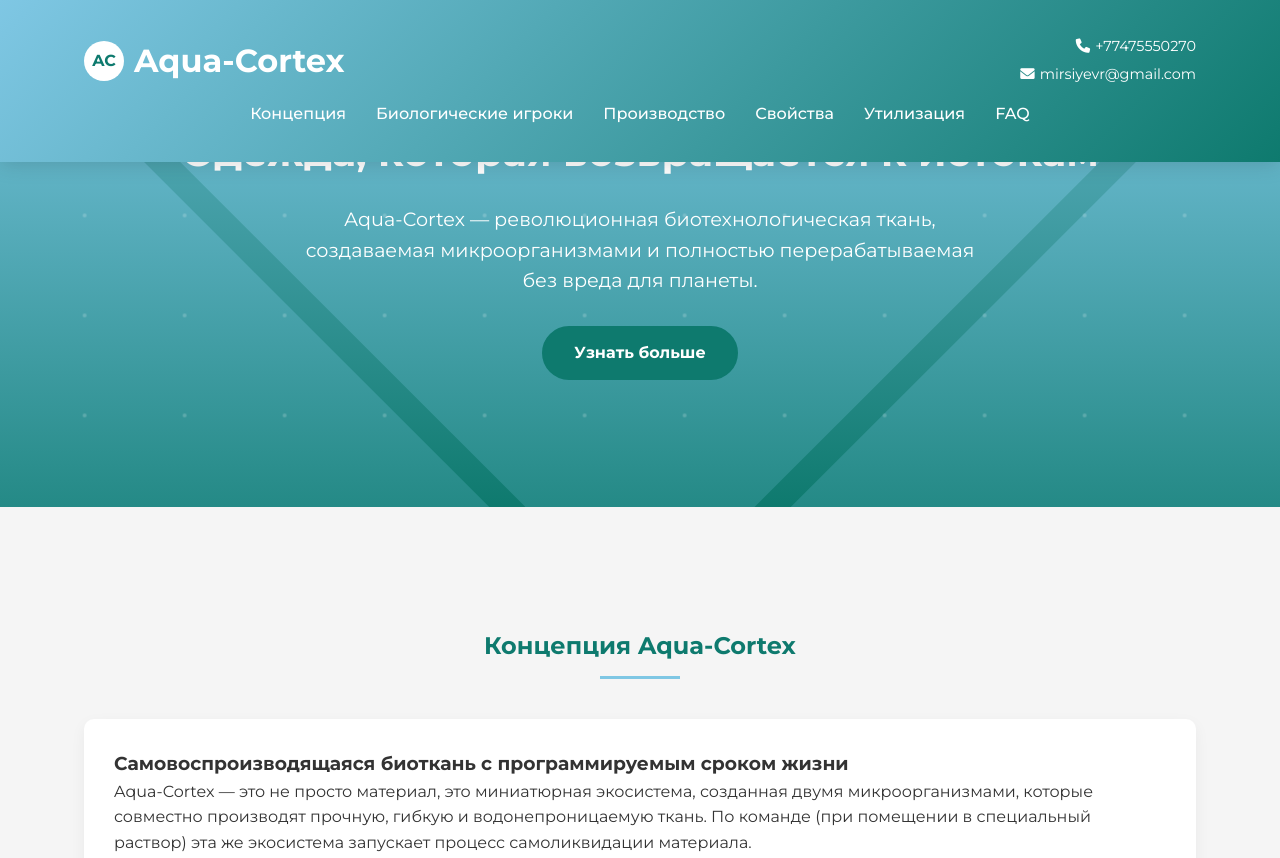
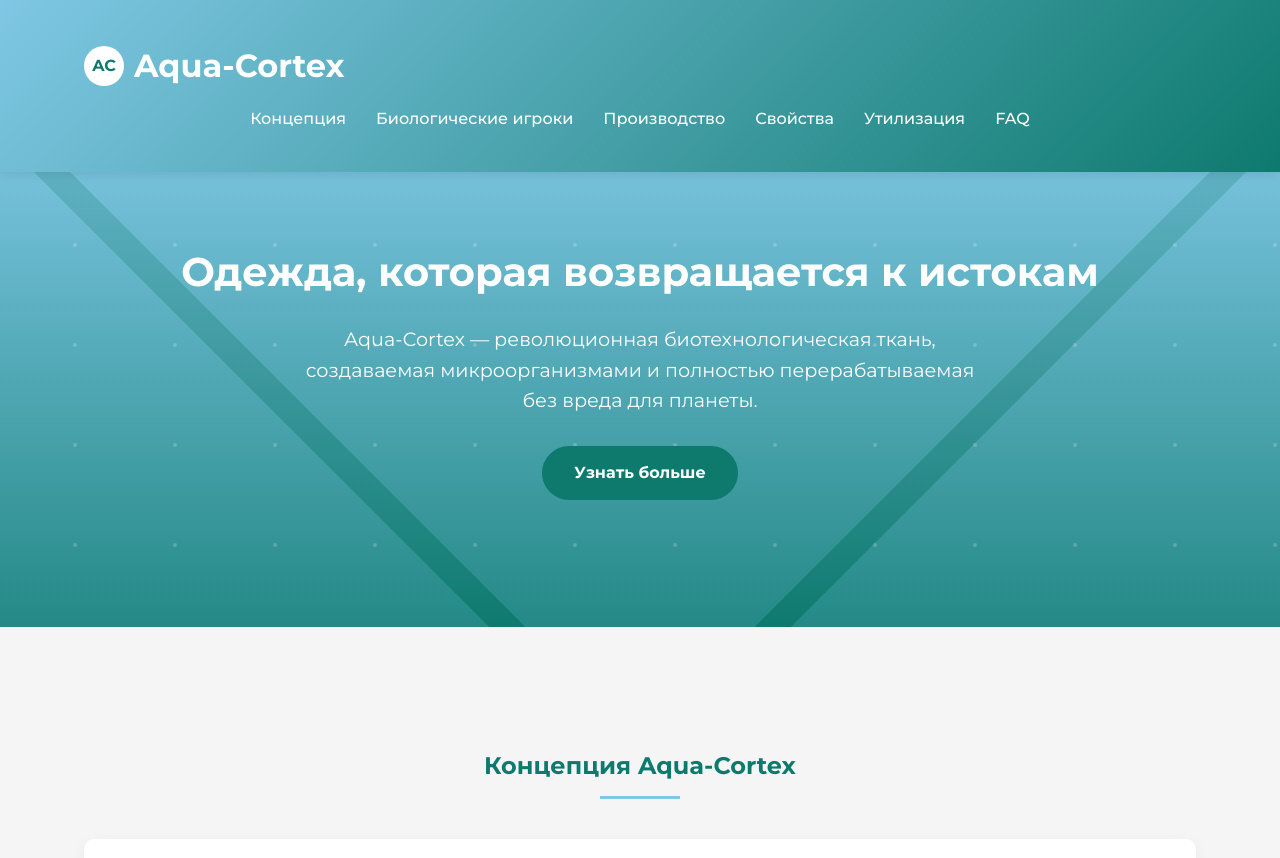
Before and after one commit to Renard-admin/Aqua-Cortex, a plain HTML site: page index.html in a window 1280 px wide. Shown: the top 858 px of the page. Drawn offline with Linux system fonts and the light colour scheme.

Commit message:
Update index.html

```diff
--- a/index.html
+++ b/index.html
@@ -25,7 +25,6 @@
             color: var(--dark);
             line-height: 1.6;
             overflow-x: hidden;
-            padding-top: 120px; /* Добавлено для компенсации высоты хедера */
         }
 
         .container {
@@ -38,28 +37,23 @@
         header {
             background: linear-gradient(135deg, var(--primary), var(--secondary));
             color: var(--light);
-            padding: 15px 0;
+            padding: 20px 0;
             position: fixed;
             top: 0;
             left: 0;
             width: 100%;
-            z-index: 1000;
-            box-shadow: 0 2px 20px rgba(0,0,0,0.15);
-            transition: all 0.4s ease;
-            backdrop-filter: blur(10px); /* Добавлено для эффекта размытия фона */
+            z-index: 100;
+            box-shadow: 0 2px 10px rgba(0,0,0,0.1);
+            animation: headerSlideDown 0.8s ease-out;
         }
 
-        /* Класс для уменьшенного хедера при скролле */
-        header.scrolled {
-            padding: 8px 0;
-            box-shadow: 0 2px 15px rgba(0,0,0,0.2);
+        @keyframes headerSlideDown {
+            from { transform: translateY(-100%); }
+            to { transform: translateY(0); }
         }
 
-        .header-content {
-            display: flex;
-            justify-content: space-between;
-            align-items: center;
-            flex-wrap: wrap;
+        .main-content {
+            margin-top: 120px; /* Отступ для фиксированного хедера */
         }
 
         .logo {
@@ -78,34 +72,6 @@
             justify-content: center;
             color: var(--secondary);
             font-weight: bold;
-            transition: all 0.3s ease;
-        }
-
-        header.scrolled .logo-icon {
-            width: 35px;
-            height: 35px;
-        }
-
-        .header-contacts {
-            display: flex;
-            flex-direction: column;
-            align-items: flex-end;
-            gap: 5px;
-            font-size: 0.9rem;
-        }
-
-        .header-contacts a {
-            color: var(--light);
-            text-decoration: none;
-            transition: all 0.3s ease;
-            display: flex;
-            align-items: center;
-            gap: 5px;
-        }
-
-        .header-contacts a:hover {
-            color: var(--accent);
-            transform: translateX(3px);
         }
 
         nav ul {
@@ -114,7 +80,6 @@
             justify-content: center;
             margin-top: 15px;
             flex-wrap: wrap;
-            width: 100%;
         }
 
         nav li {
@@ -127,7 +92,6 @@
             font-weight: 500;
             transition: all 0.3s ease;
             position: relative;
-            padding: 5px 0;
         }
 
         nav a:after {
@@ -135,7 +99,7 @@
             position: absolute;
             width: 0;
             height: 2px;
-            bottom: 0;
+            bottom: -5px;
             left: 0;
             background-color: var(--light);
             transition: width 0.3s ease;
@@ -154,7 +118,6 @@
             margin-bottom: 40px;
             position: relative;
             overflow: hidden;
-            margin-top: -120px; /* Компенсация фиксированного хедера */
         }
 
         .hero:before {
@@ -642,25 +605,6 @@
         }
 
         @media (max-width: 768px) {
-            body {
-                padding-top: 140px; /* Увеличено для мобильных устройств */
-            }
-
-            .hero {
-                margin-top: -140px; /* Компенсация для мобильных */
-                padding: 120px 0 80px;
-            }
-
-            .header-content {
-                flex-direction: column;
-                gap: 10px;
-            }
-
-            .header-contacts {
-                align-items: center;
-                text-align: center;
-            }
-
             .lifecycle {
                 justify-content: center;
             }
@@ -699,17 +643,11 @@
     <link rel="stylesheet" href="https://cdnjs.cloudflare.com/ajax/libs/font-awesome/6.0.0/css/all.min.css">
 </head>
 <body>
-    <header id="main-header">
+    <header>
         <div class="container">
-            <div class="header-content">
             <div class="logo">
                 <div class="logo-icon">AC</div>
                 <h1>Aqua-Cortex</h1>
-                </div>
-                <div class="header-contacts">
-                    <a href="tel:+77475550270"><i class="fas fa-phone"></i> +77475550270</a>
-                    <a href="mailto:mirsiyevr@gmail.com"><i class="fas fa-envelope"></i> mirsiyevr@gmail.com</a>
-                </div>
             </div>
             <nav>
                 <ul>
@@ -724,6 +662,7 @@
         </div>
     </header>
 
+    <div class="main-content">
         <section class="hero">
             <div class="container">
                 <h1>Одежда, которая возвращается к истокам</h1>
@@ -1030,6 +969,7 @@
                 </div>
             </div>
         </section>
+    </div>
 
     <footer class="section">
         <div class="container">
@@ -1133,7 +1073,7 @@
             observer.observe(el);
         });
 
-        // Плавная прокрутка к якорям
+        // Плавная прокрутка к якорям с учетом фиксированного хедера
         document.querySelectorAll('a[href^="#"]').forEach(anchor => {
             anchor.addEventListener('click', function(e) {
                 e.preventDefault();
@@ -1144,22 +1084,12 @@
                 const targetElement = document.querySelector(targetId);
                 if (targetElement) {
                     window.scrollTo({
-                        top: targetElement.offsetTop - 100,
+                        top: targetElement.offsetTop - 120, // Учитываем высоту фиксированного хедера
                         behavior: 'smooth'
                     });
                 }
             });
         });
-
-        // Изменение хедера при скролле
-        window.addEventListener('scroll', function() {
-            const header = document.getElementById('main-header');
-            if (window.scrollY > 50) {
-                header.classList.add('scrolled');
-            } else {
-                header.classList.remove('scrolled');
-            }
-        });
     </script>
 </body>
 </html>
```
Lines whose indentation alone changed are shown as unchanged.
